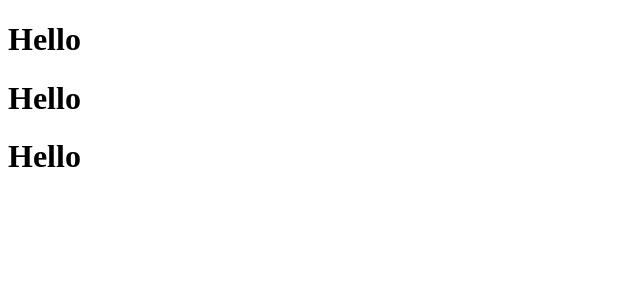
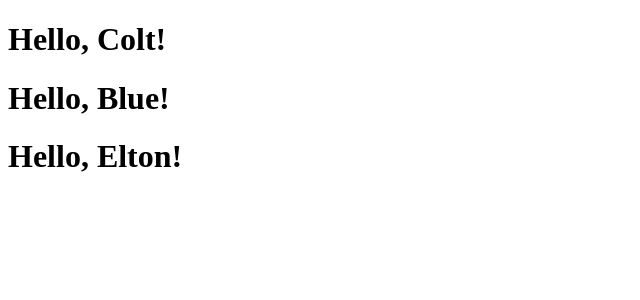
Before and after one commit to DarrelASandbox/playground-typescript, a React (Vite) app in the folder colt_steele/10-shopping-app/: page / in a window 1280 px wide. Shown: the top 300 px of the page, without its empty margins (0-640 px from the left). Built offline with nearby package versions, Linux system fonts and the light colour scheme.

Commit message:
Props & interface

```diff
--- a/colt_steele/10-shopping-app/src/App.tsx
+++ b/colt_steele/10-shopping-app/src/App.tsx
@@ -3,9 +3,9 @@ import { Greeter } from './components/Greeter';
 function App() {
   return (
     <>
-      <Greeter />
-      <Greeter />
-      <Greeter />
+      <Greeter person="Colt" />
+      <Greeter person="Blue" />
+      <Greeter person="Elton" />
     </>
   );
 }
```
Also changed, not shown: colt_steele/10-shopping-app/src/components/Greeter.tsx (+6 -1 lines).
